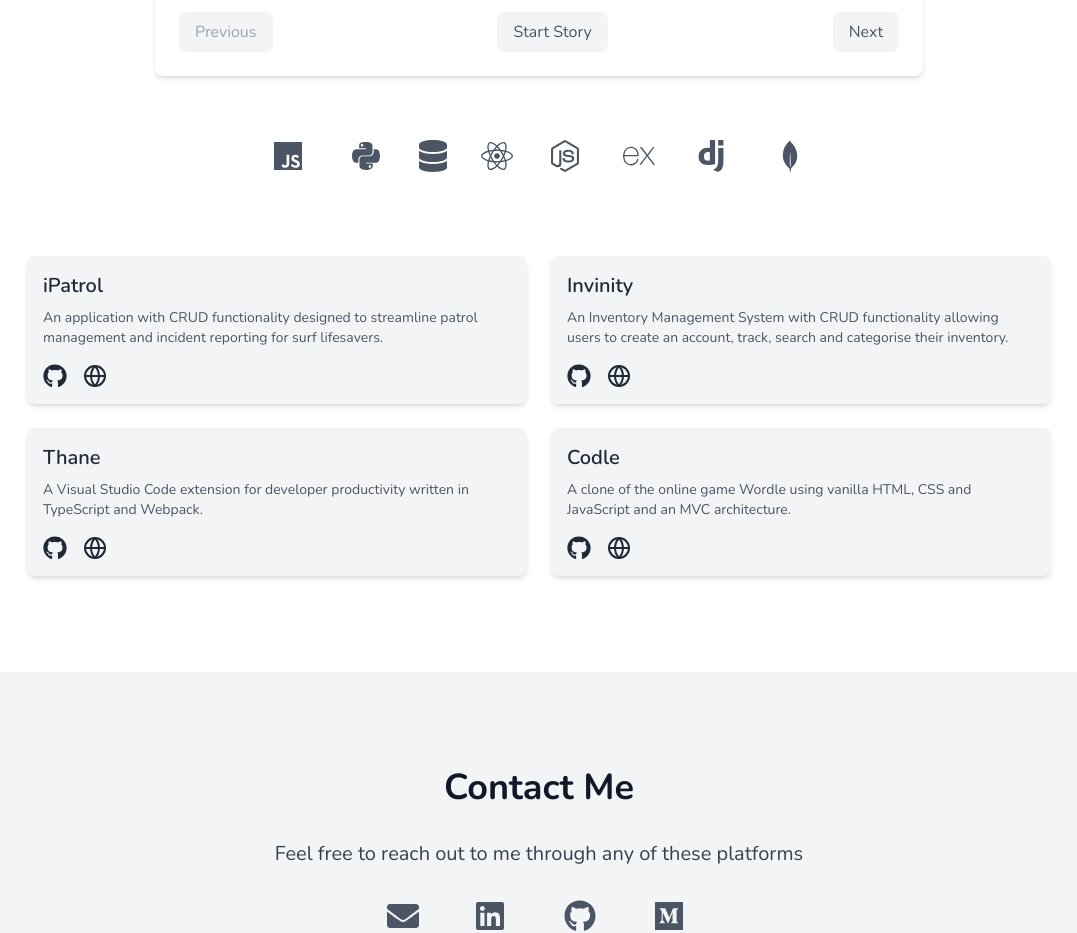
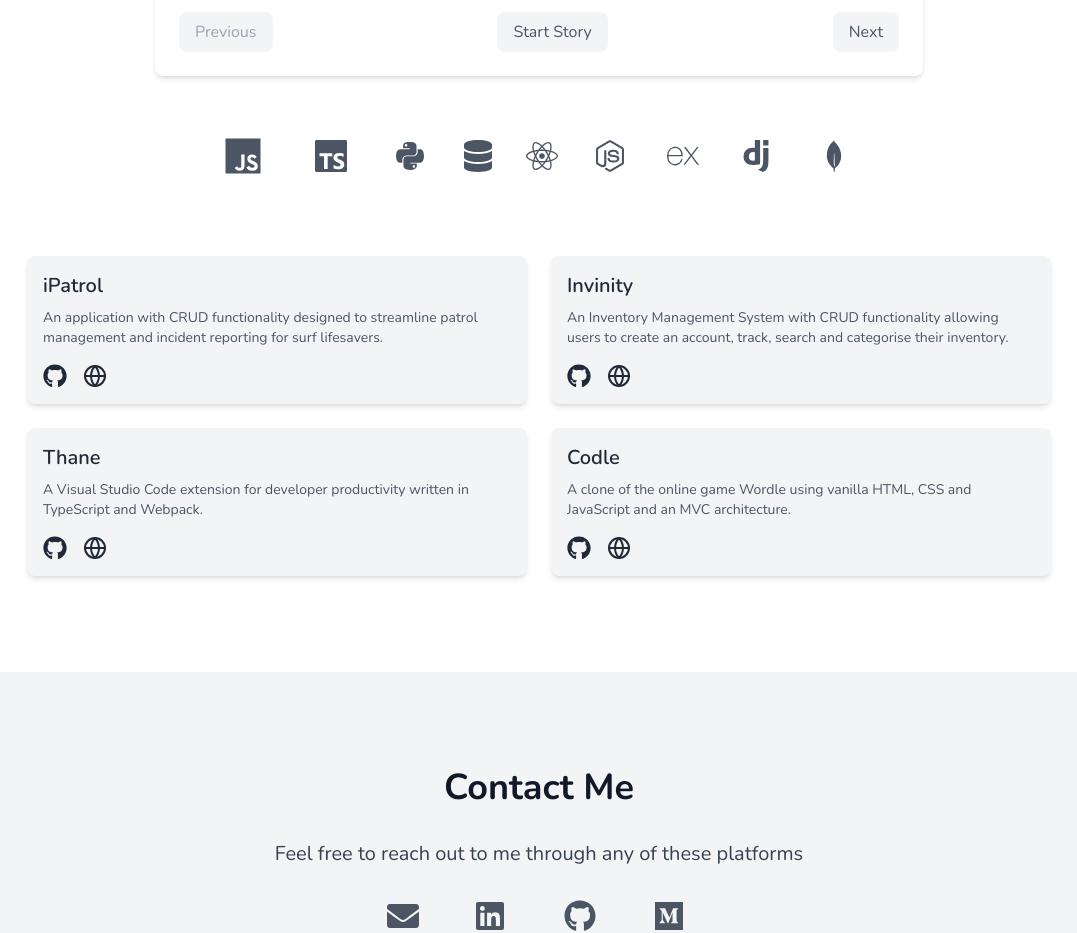
Before and after one commit to jackson-07/portfolio, a React (Create React App) app: page / in a window 1280 px wide. Shown: the part 1100-2033 px from the top of the page, without its empty margins (101-1178 px from the left). Built offline with nearby package versions, Linux system fonts and the light colour scheme.

Commit message:
adding typescript icon and styling

```diff
--- a/src/components/About.jsx
+++ b/src/components/About.jsx
@@ -1,12 +1,16 @@
 import { useState, useEffect } from 'react';
 import { Terminal } from 'lucide-react';
 import { FaJs, FaPython, FaDatabase, FaReact, FaNodeJs, FaGithub } from "react-icons/fa";
-import { SiExpress, SiDjango, SiMongodb } from "react-icons/si";
+import { SiTypescript, SiExpress, SiDjango, SiMongodb } from "react-icons/si";
 import { FiGlobe } from "react-icons/fi";
 
 const SkillIcon = ({ Icon, title }) => (
   <div className="flex flex-col items-center group cursor-pointer">
-    <Icon className="w-8 h-8 text-gray-600 group-hover:text-blue-500 transition-colors duration-300" />
+    <Icon
+      className={`w-8 h-8 text-gray-600 group-hover:text-blue-500 transition-colors duration-300 ${
+        title === "JavaScript" ? "scale-125" : ""
+      }`}
+    />
     <span className="text-xs mt-1 opacity-0 group-hover:opacity-100 transition-opacity duration-300">{title}</span>
   </div>
 );
@@ -157,6 +161,7 @@ export default function About() {
           </div>
           <div className="flex flex-wrap justify-center gap-8 mb-16">
             <SkillIcon Icon={FaJs} title="JavaScript" />
+            <SkillIcon Icon={SiTypescript} title="TypeScript" />
             <SkillIcon Icon={FaPython} title="Python" />
             <SkillIcon Icon={FaDatabase} title="SQL" />
             <SkillIcon Icon={FaReact} title="React" />
```
Also changed, not shown: 12 other files (tests, documents, lock files or other folders).
